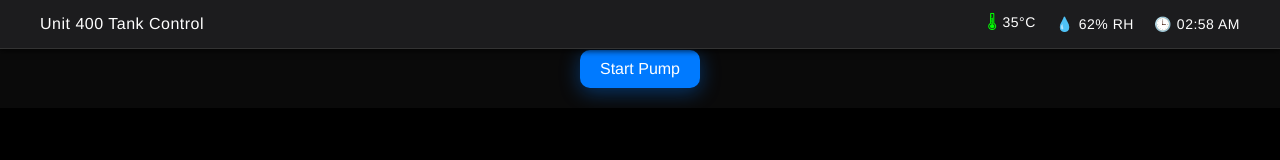
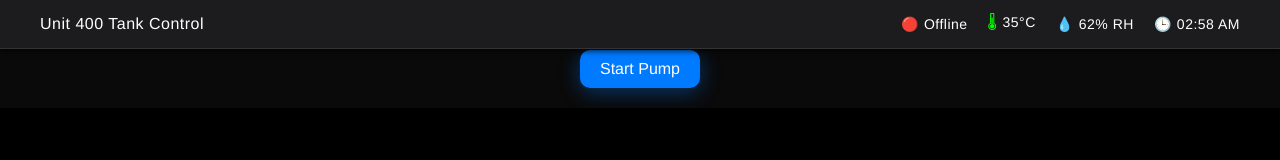
Before and after one commit to ShayRdev/DCS, a React (Create React App) app in the folder desktop-app/: page / in a window 1280 px wide. Shown: the top 160 px of the page. Built offline with nearby package versions, Linux system fonts and the light colour scheme; no server answers.

Commit message:
Add WebSocket reconnection and connection status

```diff
--- a/desktop-app/src/Dashboard.js
+++ b/desktop-app/src/Dashboard.js
@@ -13,19 +13,42 @@ function Dashboard() {
     flow: 0,
     pumpStatus: false
   });
+  const [isConnected, setIsConnected] = useState(false);
 
   const tapHeightPercent = 20;
   const visualMinFill = 8;
 
   useEffect(() => {
-    const ws = new WebSocket('ws://192.168.1.125:8765');
-    ws.onopen = () => console.log("Connected to Raspberry Pi simulator");
-    ws.onmessage = (event) => {
-      const temp = parseInt(event.data);
-      setData(prev => ({ ...prev, temperature: temp }));
+    let ws;
+    let reconnectTimer;
+
+    const connect = () => {
+      ws = new WebSocket('ws://192.168.1.125:8765');
+      ws.onopen = () => {
+        console.log('Connected to Raspberry Pi simulator');
+        setIsConnected(true);
+      };
+      ws.onmessage = (event) => {
+        const temp = parseInt(event.data);
+        setData(prev => ({ ...prev, temperature: temp }));
+      };
+      ws.onclose = () => {
+        console.log('Disconnected from simulator');
+        setIsConnected(false);
+        reconnectTimer = setTimeout(connect, 3000);
+      };
+      ws.onerror = () => {
+        setIsConnected(false);
+        ws.close();
+      };
     };
-    ws.onclose = () => console.log("Disconnected from simulator");
-    return () => ws.close();
+
+    connect();
+
+    return () => {
+      clearTimeout(reconnectTimer);
+      if (ws) ws.close();
+    };
   }, []);
 
   useEffect(() => {
@@ -67,7 +90,12 @@ function Dashboard() {
 
   return (
     <div style={containerStyle}>
-      <Navbar temperature={35} humidity={62} site="Unit 400 Tank Control" />
+      <Navbar
+        temperature={35}
+        humidity={62}
+        site="Unit 400 Tank Control"
+        connected={isConnected}
+      />
       <PumpButton pumpStatus={data.pumpStatus} togglePump={togglePump} />
 
       <svg width="1300" height="700" style={{ backgroundColor: '#000', borderRadius: '8px' }}>
--- a/desktop-app/src/components/Navbar.js
+++ b/desktop-app/src/components/Navbar.js
@@ -1,6 +1,6 @@
 import React from 'react';
 
-function Navbar({ temperature, humidity, site }) {
+function Navbar({ temperature, humidity, site, connected }) {
   const navbarStyle = {
     width: '100%',
     backgroundColor: '#1c1c1e',
@@ -42,6 +42,7 @@ function Navbar({ temperature, humidity, site }) {
     <div style={navbarStyle}>
       <div style={{ fontSize: '16px' }}>{site || "Plant Monitoring Dashboard"}</div>
       <div style={rightSideStyle}>
+        <div><span style={iconStyle}>{connected ? '🟢' : '🔴'}</span>{connected ? 'Online' : 'Offline'}</div>
         <div><span style={iconStyle}>🌡</span>{temperature}°C</div>
         <div><span style={iconStyle}>💧</span>{humidity}% RH</div>
         <div><span style={iconStyle}>🕒</span>{currentTime}</div>
```
Also changed, not shown: 1 other file (tests, documents, lock files or other folders).
